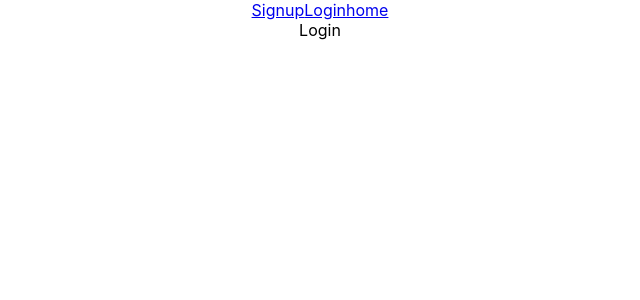
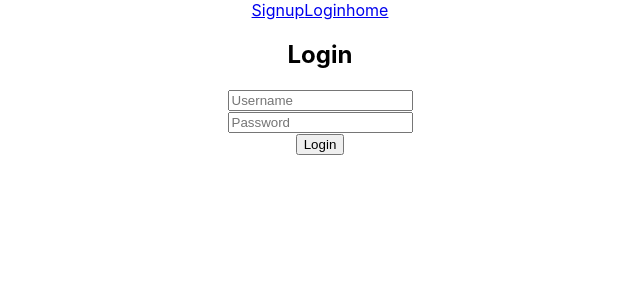
Before and after one commit to snchristian/Gamer-s-Emporium, a React (Create React App) app in the folder client/: page /login in a window 1280 px wide. Shown: the top 300 px of the page, without its empty margins (320-960 px from the left). Built offline with nearby package versions, Linux system fonts and the light colour scheme; no server answers.

Commit message:
enabling login functionality

```diff
--- a/client/src/App.js
+++ b/client/src/App.js
@@ -5,8 +5,34 @@ import { Route, Routes } from 'react-router-dom';
 import Home from './components/Static/Home';
 import Signup from './components/Authentication/Signup';
 import Login from './components/Authentication/Login';
+import {useFetchUserQuery} from './App/services/gamesApi'
+import {useDispatch} from 'react-redux'
+import {setCurrentuser,loggedIn } from "./features/session/SessionsSlice"
+import {React,useEffect} from 'react';
+
 
 function App() {
+
+  // const {data} = useFetchUserQuery()
+
+  const dispatch = useDispatch()
+
+  useEffect(() => {
+    fetch("/me", {
+    })
+      .then(res => {
+        if (res.ok) {
+          res.json().then((user) => {
+            dispatch(setCurrentuser(user))
+          })
+        }
+      })
+  }, [])
+
+
+
+
+
   return (
     <div className="App">
       <Navbar/>
--- a/client/src/App/services/gamesApi.js
+++ b/client/src/App/services/gamesApi.js
@@ -14,18 +14,26 @@ export const gamesApi = createApi({
             }),
 
             signupUser: builder.mutation({
-                // alt syntax
+
                 query: (body) => ({
                     url: `signup`,
                     method: 'POST',
                     body,
                   }),
+            }),
+
+            loginUser: builder.mutation({
+
+                query: (body) => ({
+                    url: `login`,
+                    method: 'POST',
+                    body,
+                  }),
             })
-
 
 }
 }
 })
 
 
-export const {useFetchUserQuery,useSignupUserMutation} = gamesApi
+export const {useFetchUserQuery,useSignupUserMutation,useLoginUserMutation} = gamesApi
--- a/client/src/components/Authentication/Login.js
+++ b/client/src/components/Authentication/Login.js
@@ -1,8 +1,55 @@
-import {React} from "react"
+import {React,useState} from "react"
+import { useDispatch} from 'react-redux'
+import {useFetchUserQuery,useLoginUserMutation} from '../../App/services/gamesApi'
+import { loggedIn, setCurrentuser } from "../../features/session/SessionsSlice"
 
 function Login() {
+  const [updatePost] = useLoginUserMutation()
+
+
+  const [UserData, setUserData] = useState({
+    username: "",
+    password: "",
+  })
+
+  function handleChange(event) {
+    setUserData({
+      ...UserData,
+      [event.target.name]: event.target.value
+    })
+  }
+
+
+  const dispatch = useDispatch()
+
+  function handleLoggedIn(event){
+    event.preventDefault();
+
+    const UserInfo = {
+      username: UserData.username,
+      password: UserData.password
+    }
+
+    // dispatch(loggedIn())
+    updatePost(UserInfo).unwrap().then(fulfilled => dispatch(setCurrentuser(fulfilled))).catch(rejected => console.error(rejected))
+
+  }
+
+
+
   return (
-    <div>Login</div>
+    <form onSubmit={handleLoggedIn}>
+       <h2>Login</h2>
+            <div>
+              <input placeholder='Username' type={"text"} name="username" id='username' value={UserData.username} onChange={handleChange} />
+            </div>
+            <div>
+              <input placeholder='Password' type={"password"} name="password" id='password' value={UserData.password} onChange={handleChange} />
+            </div>
+            <div>
+              <input className="submit" type={"submit"} value="Login" />
+            </div>
+    </form>
   )
 }
 
--- a/client/src/features/session/SessionsSlice.js
+++ b/client/src/features/session/SessionsSlice.js
@@ -11,14 +11,17 @@ const sessionSlice = createSlice({
     name: "session",
     initialState,
     reducers:{
-        loggedIn(state){
-            state.loggedIn = !state.loggedIn
-        },
 
         setCurrentuser(state,action){
             state.currentUser = action.payload
+            state.loggedIn = true
+        },
+
+        loggedOut(state){
+            state.loggedIn = false
+
         }
     }
 })
-export const {loggedIn,setCurrentuser} = sessionSlice.actions
+export const {loggedIn,loggedOut,setCurrentuser} = sessionSlice.actions
 export default sessionSlice.reducer
```
